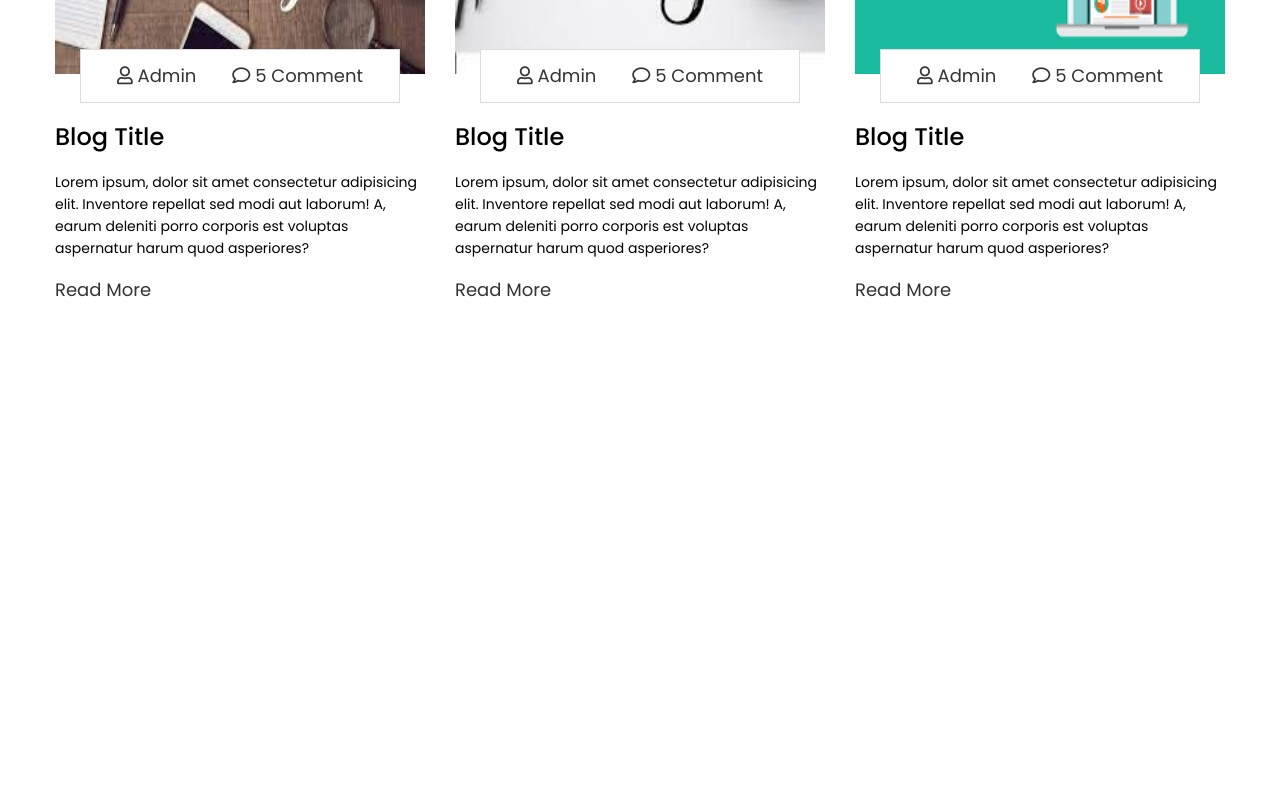
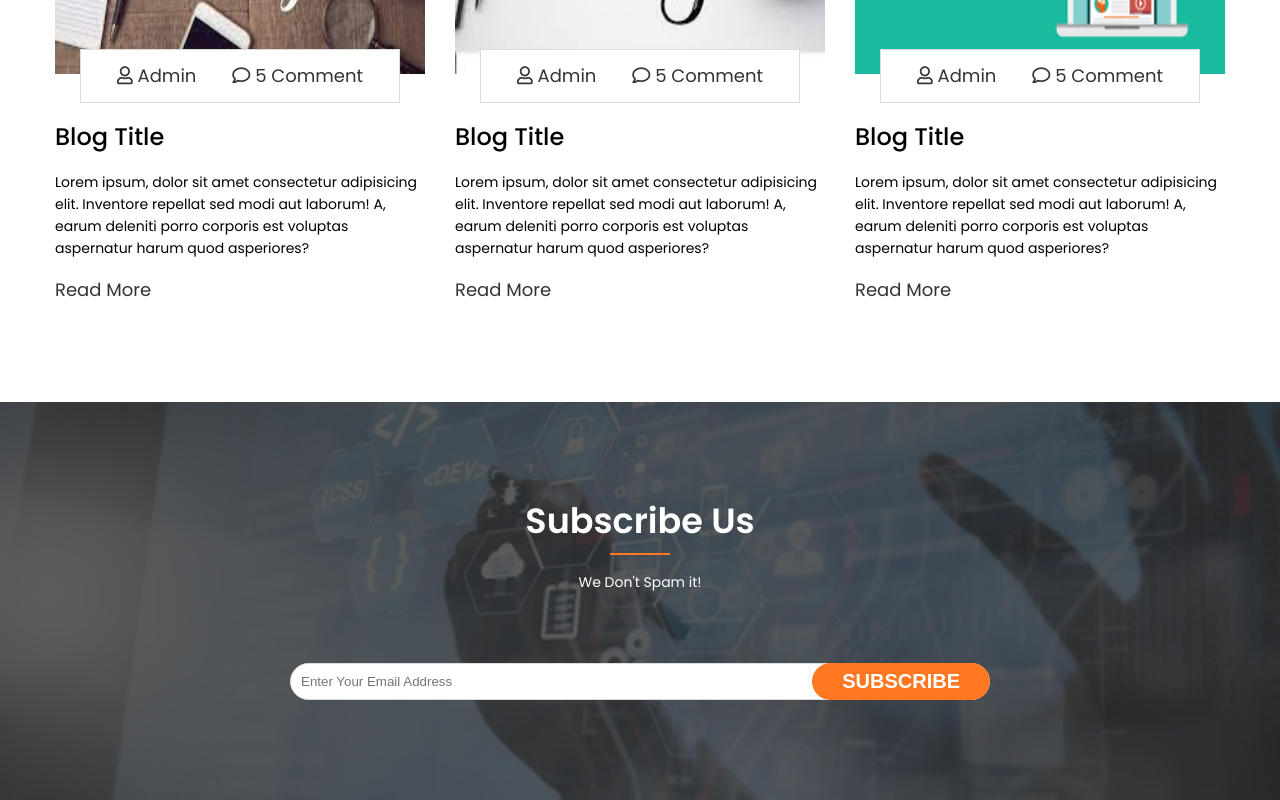
Before and after one commit to 1234amit/sass-full-project, a plain HTML site: page index.html in a window 1280 px wide. Shown: the part 8526-9326 px from the top of the page. Before the commit the page ends 8928 px from the top, so only its background shows below. Drawn offline with Linux system fonts and the light colour scheme.

Commit message:
five commit

```diff
--- a/assets/css/layouts/_all.scss
+++ b/assets/css/layouts/_all.scss
@@ -11,3 +11,5 @@
 @import 'price';
 @import 'testimonials';
 @import 'blog';
+@import 'subscribe';
+@import 'contact';
--- /dev/null
+++ b/assets/css/layouts/_subscribe.scss
@@ -0,0 +1,35 @@
+.subscribe-area{
+    @include bg;
+    color: #fff;
+
+    .subscribe{
+        max-width: 700px;
+        margin: 0 auto;
+
+        form{
+            position: relative;
+        }
+
+        input{
+            width: 100%;
+            padding: 10px;
+            border: 1px solid #ddd;
+            border-radius: 50px;
+        }
+
+        input[type="submit"]{
+            width: auto;
+            position: absolute;
+            right: 0;
+            top: 0;
+            background-color: #ff7720;
+            border: 0;
+            padding: 7px 30px;
+            text-transform: uppercase;
+            font-weight: bold;
+            font-size: 20px;
+            color: #fff;
+            cursor: pointer;
+        }
+    }
+}
--- a/index.html
+++ b/index.html
@@ -493,5 +493,27 @@
         </div>
     </section>
     <!-- end blog area -->
+
+    <!-- subscribe section start here -->
+    <section class="subscribe-area pt-100 pb-100"  style="background-image: url('assets/img/1234.jpg');">
+        <div class="container">
+            <div class="section-title text-center mb-70">
+                <h2>Subscribe Us</h2>
+                <p>We Don't Spam it!</p>
+            </div>
+            <div class="subscribe">
+                <form action="#">
+                    <input type="email" placeholder="Enter Your Email Address">
+                    <input type="submit" value="Subscribe">
+                </form>
+            </div>
+        </div>
+    </section>
+    <!-- subscribe section end here -->
+
+    <!-- contact section start here -->
+
+
+    <!-- contact section end here -->
 </body>
 </html>
```
Also changed, not shown: assets/css/layouts/_contact.scss (added), assets/css/style.css, 1 other file.
